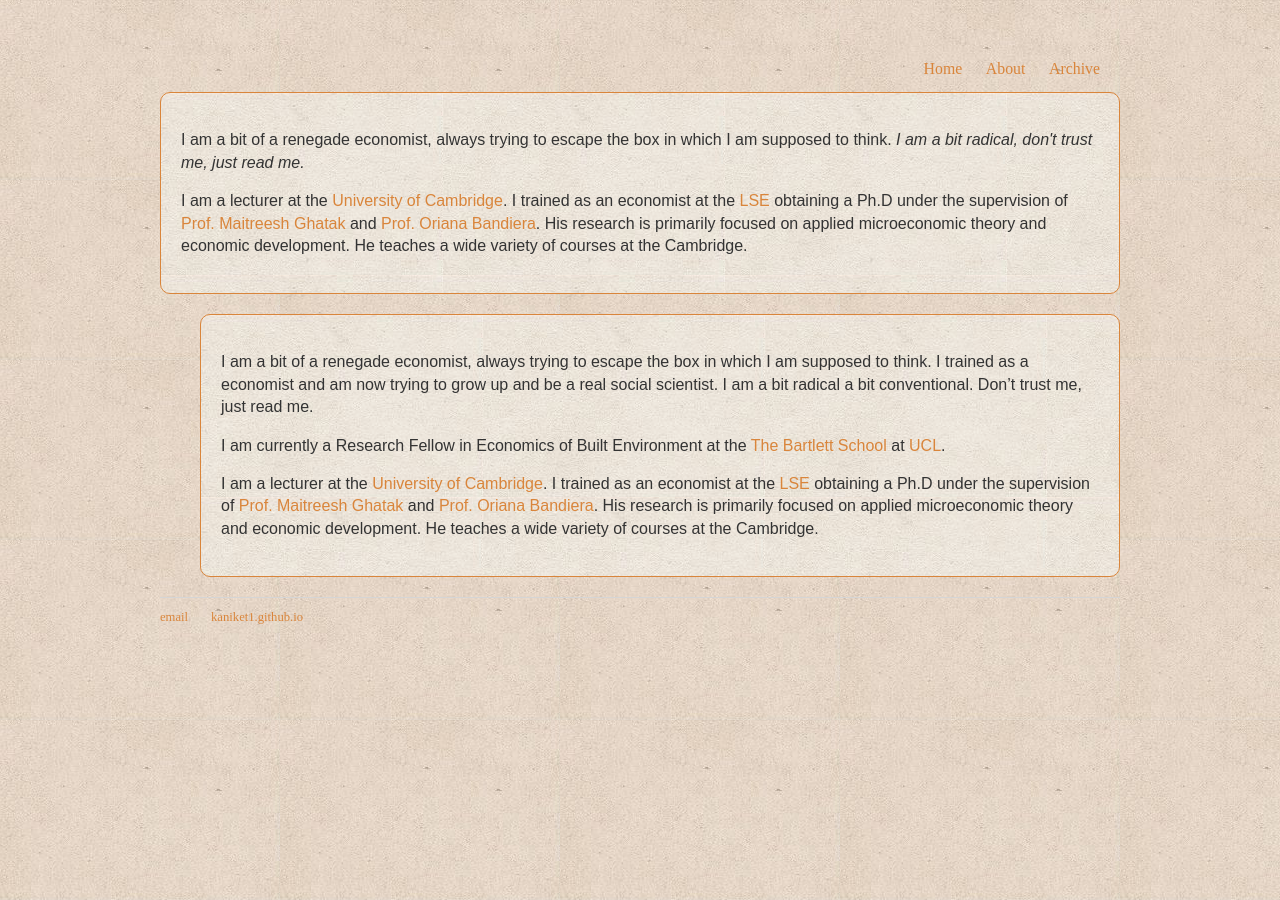
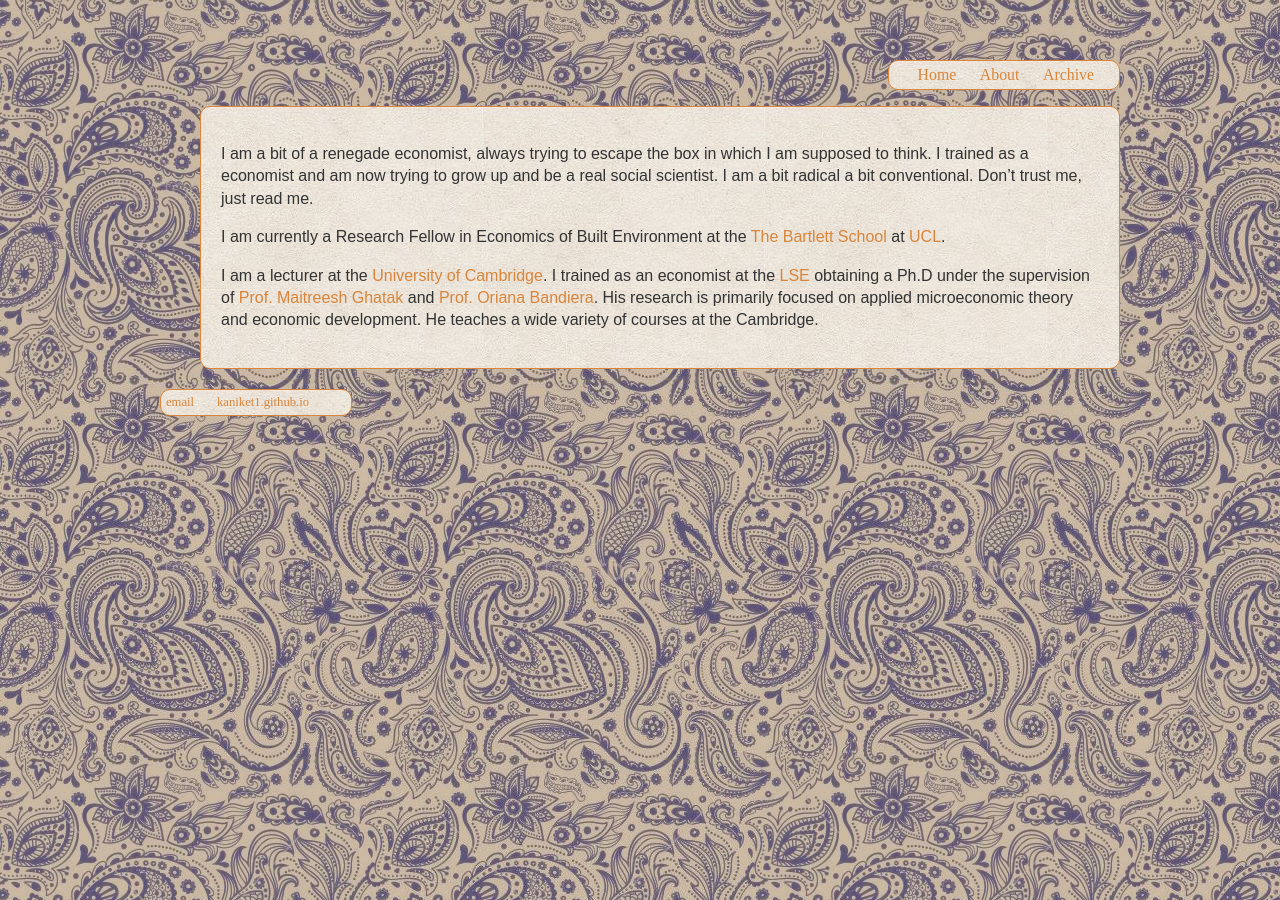
Before and after one commit to kaniket1/kaniket1.github.io, a Jekyll site: the page built from about/index.html, in a window 1280 px wide. Built offline with Jekyll 4.4.1, drawn with Linux system fonts in a browser that asks for light colours.

Commit message:
Added blue pattern as the background

```diff
--- a/_layouts/default.html
+++ b/_layouts/default.html
@@ -9,12 +9,14 @@
 			<nav>
 	    		<ul>
 					<div align="right">
+					<div class="citiesheader">
 	        		<li><a href="/">Home</a></li>
 		        	<li><a href="/about">About</a></li>
 	        		<li><a href="/blog/">Archive</a></li>
 					<!-- <li><a href="/categories/">Categories</a></li> -->
 					<!-- <li><a href="/tag/">Tags</a></li> -->
 				<!-- <li><a href="http://kaniket1.github.io/blog/atom.xml">RSS</a></li> -->
+				</div>
 				</div>
 	    		</ul>
 			</nav>
@@ -23,10 +25,12 @@
 			{{ content }}
 
 			</div><!-- /.container -->
-			<footer>
+			<footer style="border: none;">
 	    		<ul>
+					<div class="citiesfooter">
 	        		<li><a href="mailto:kumar.aniket@gmail.com">email</a></li>
 	        		<li><a href="http://kaniket1.github.io">kaniket1.github.io</a></li>
+				</div>
 				</ul>
 			</footer>
 		</body>
--- a/_layouts/post.html
+++ b/_layouts/post.html
@@ -1,12 +1,13 @@
 ---
 layout: default
 ---
-<h1>{{ page.title }}</h1>
-<p class="meta">{{ page.date | date_to_string }}</p>
+
 
 <div class="post">
 <div class="citiesback">
 <div class="newspaper">
+	<h1>{{ page.title }}</h1>
+	<p class="meta">{{ page.date | date_to_string }}</p>
   {{ content }}
 </div>
 </div>
--- a/about/index.html
+++ b/about/index.html
@@ -2,7 +2,7 @@
 layout: default
 title: Kumar Aniket's Blog
 ---
-<div class="citiesback">
+<!-- <div class="citiesback">
 	<p>I am a bit of a renegade economist, always trying to escape the box in which I am supposed to think.
 		<em>I am a bit radical, don't trust me, just read me. </em> </p>
 	<p>I am a lecturer at the <a href="https://www.cam.ac.uk">University of Cambridge</a>.
@@ -12,7 +12,8 @@ title: Kumar Aniket's Blog
 		His research is primarily focused on applied microeconomic theory and economic development.
 		He teaches a wide variety of courses at the Cambridge.</p>
 
-</div><!-- /.blurb -->
+</div> -->
+<!-- /.blurb -->
 
 <ul>
   {% for post in site.posts %}
--- a/blog/index.html
+++ b/blog/index.html
@@ -23,7 +23,9 @@ title: Archives
 	    <li>
 		<div class="container">
 			<div class="one">
+				<div class="citiesdates">
 			{{ post.date | date_to_string }}
+			</div>
 			</div>
 			<div class="two">
 			<div class="citiesfront">
--- a/css/main.css
+++ b/css/main.css
@@ -3,7 +3,7 @@ body {
     width: 75%;
     color: rgb(160,105,30);
     background-color: #F5F3EE;
-	background: url("../fig/pinkback.png") ;
+	background: url("../fig/fade_blue_gota.jpg") ;
 	font: 'Arial';
 }
 nav ul, footer ul {
@@ -134,6 +134,35 @@ div.citiesback {
 		border: 1px solid #D9853B;
 	}
 
+div.citiesheader {
+		max-width: 220px;
+		background-color: rgb(244,240,223);
+		background: url("../fig/offwhite.png") ;
+	    margin: 0px 0 0px 0;
+	    padding: 5px;
+		border-radius: 10px;
+		border: 1px solid #D9853B;
+	}
+div.citiesfooter {
+		max-width: 180px;
+		background-color: rgb(244,240,223);
+		background: url("../fig/offwhite.png") ;
+	    margin: 0px 0 0px 0;
+	    padding: 5px;
+		border-radius: 10px;
+		border: 1px solid #D9853B;
+	}
+
+div.citiesdates {
+		max-width: 180px;
+		background-color: rgb(244,240,223);
+		background: url("../fig/offwhite.png") ;
+	    margin: 7px 7px 0px 0px;
+	    padding: 5px;
+		border-radius: 10px;
+		border: 1px solid #D9853B;
+	}
+
 .newspaper {
     -webkit-column-count: 2; /* Chrome, Safari, Opera */
     -moz-column-count: 2; /* Firefox */
```
Also changed, not shown: fig/blue_gota.jpg (added), fig/fade_blue_gota.jpg (added), fig/red_gota.jpg (added), 1 other file.
